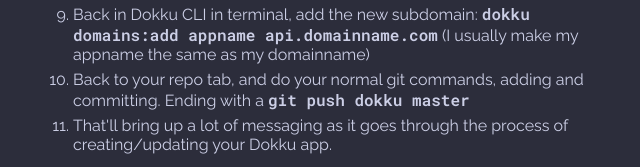
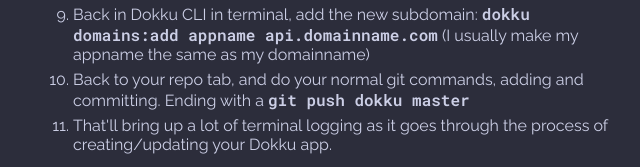
Before and after one commit to billpliske/blog.billpliske.com, a Gatsby site: page /dokku-digital-ocean/ in a window 1280 px wide. Shown: the part 887-1054 px from the top of the page, 307-947 px from the left. Built offline with nearby package versions, Linux system fonts and the light colour scheme; Gatsby itself is replaced by a stand-in of ours.

Commit message:
Update index.md

```diff
--- a/content/blog/dokku-digital-ocean/index.md
+++ b/content/blog/dokku-digital-ocean/index.md
@@ -17,7 +17,7 @@
 7. In Dreamhost (or whatever you have), Add a new A record for that domain, naming it  api.domainname.com, with a path of your Digital Ocean IP address. That'll take up to a couple of hours to propagate.
 8. Back in Dokku CLI in terminal, add the new subdomain: `dokku domains:add appname api.domainname.com`  (I usually make my appname the same as my domainname)
 9. Back to your repo tab, and do your normal git commands, adding and committing. Ending with a `git push dokku master`
-10. That'll bring up a lot of messaging as it goes through the process of creating/updating your Dokku app.
+10. That'll bring up a lot of terminal logging as it goes through the process of creating/updating your Dokku app.
 
 
 **Quick note:** *Ensure the safety of your droplet, by removing root login and creating a new user who can login via SSH. Tutorial: https://www.digitalocean.com/community/tutorials/initial-server-setup-with-ubuntu-16-04*
```
